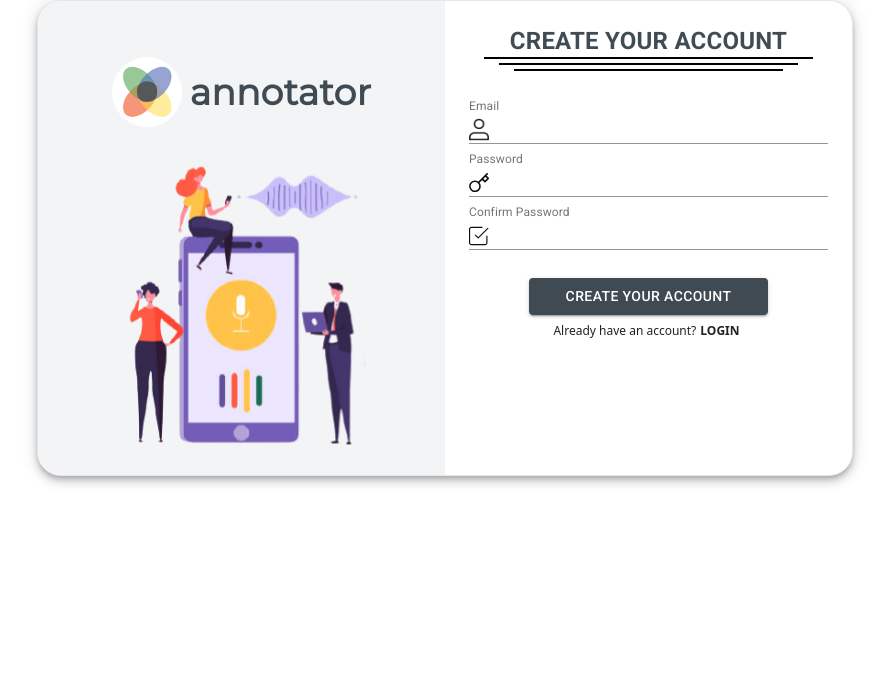
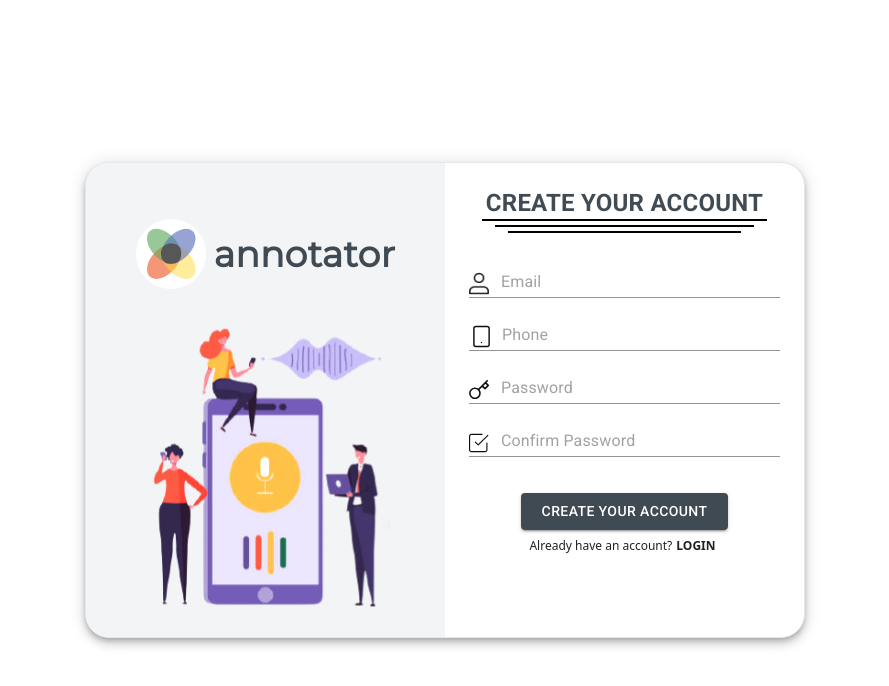
Before and after one commit to AbdulAziz0682/annotator, a React (Create React App) app: page /register in a window 1280 px wide. Shown: the top 686 px of the page, without its empty margins (195-1084 px from the left). Built offline with nearby package versions, Linux system fonts and the light colour scheme; what jss-rtl would draw is missing.

Commit message:
Added styles to Register screens and login screens

```diff
--- a/src/components/Login/DesktopLogin.js
+++ b/src/components/Login/DesktopLogin.js
@@ -30,7 +30,7 @@ export default function DesktopLogin({formik}){
                         <hr className="border-b border-black w-10/12 my-1" />
                         <hr className="border-b border-black w-9/12" />
                     </Grid>
-                    <Grid container alignItems="center" direction="column" className="my-24">
+                    <Grid container alignItems="center" direction="column" className="mt-20 mb-12">
                         <Grid item className="w-full my-2">
                             <TextField
                                 fullWidth
@@ -88,7 +88,7 @@ export default function DesktopLogin({formik}){
                         </Grid>
                     </Grid>
                     <Grid item xs={8} className="flex flex-col items-center">
-                        <Button variant="contained" color="primary" type="submit" fullWidth>Login</Button>
+                        <Button variant="contained" color="primary" type="submit" fullWidth>Log in</Button>
                         <div className="w-80 flex justify-center items-center text-xs mt-2">
                             <span>Don't have an account?</span>
                             <Link to="/register" className="font-bold uppercase mx-1">Sign up</Link>
--- a/src/components/Login/MobileLogin.js
+++ b/src/components/Login/MobileLogin.js
@@ -9,8 +9,10 @@ import ReportProblemOutlinedIcon from '@material-ui/icons/ReportProblemOutlined'
 import logo from '../../assets/afluence.png';
 import account from '../../assets/account.png';
 import key from '../../assets/key.svg';
+
+const inputIconSize = 16;
+
 export default function MobileLogin({formik}){
-
     return (
         <Grid container alignItems="center" direction="column">
             <Grid item className="w-80 flex items-center p-6">
@@ -30,7 +32,7 @@ export default function MobileLogin({formik}){
                         InputProps={{
                             startAdornment:(
                                 <InputAdornment postition="start">
-                                    <img src={account} alt="account icon" />
+                                    <img style={{maxWidth: inputIconSize, minHeight: inputIconSize}} src={account} alt="account icon" />
                                 </InputAdornment>
                             ),
                             endAdornment:(
@@ -61,7 +63,7 @@ export default function MobileLogin({formik}){
                         InputProps={{
                             startAdornment:(
                                 <InputAdornment postition="start">
-                                    <img src={key} alt="password key" />
+                                    <img style={{maxWidth: inputIconSize, minHeight: inputIconSize}} src={key} alt="password key" />
                                 </InputAdornment>
                             ),
                             endAdornment:(
@@ -80,8 +82,8 @@ export default function MobileLogin({formik}){
                     />
                 </Grid>
             </Grid>
-            <Grid item xs={5} className="flex flex-col items-center">
-                <Button variant="contained" color="primary" type="submit" fullWidth className="p-2 text-lg">Log in</Button>
+            <Grid item xs={7} className="flex flex-col items-center">
+                <Button variant="contained" color="primary" type="submit" fullWidth className="px-2 text-2xl">Log in</Button>
                 <div className="w-80 flex justify-center items-center text-xs mt-2">
                     <span>Don't have an account?</span>
                     <Link to="/register" className="font-bold uppercase mx-1">Sign up here</Link>
--- a/src/components/Login/index.js
+++ b/src/components/Login/index.js
@@ -48,7 +48,7 @@ export default function Login(props){
     }
     return (
         <Grid container item>
-            <form onSubmit={formik.handleSubmit} className="w-full flex items-center justify-center">
+            <form onSubmit={formik.handleSubmit} className="w-full flex items-start justify-start lg:items-center lg:justify-center">
                 <Hidden smDown>
                     <DesktopLogin formik={formik} />
                 </Hidden>
--- a/src/components/Register/DesktopRegister.js
+++ b/src/components/Register/DesktopRegister.js
@@ -6,6 +6,7 @@ import ReportProblemOutlinedIcon from '@material-ui/icons/ReportProblemOutlined'
 import logo from '../../assets/afluence.png';
 import registerBackground from '../../assets/registerBackground.png';
 import account from '../../assets/account.png';
+import smartPhone from '../../assets/smartphone.svg';
 import key from '../../assets/key.svg';
 import confirm from '../../assets/confirm.svg';
 
@@ -15,7 +16,7 @@ const inputIconSize = 20;
 
 export default function DesktopRegister({formik}){
     return (
-        <Grid container component={Paper} elevation={6} id="md" direction="row" className="border md:w-5/6 lg:w-204 self-center rounded-3xl">
+        <Grid container component={Paper} elevation={6} id="md" direction="row" className="border md:w-5/6 lg:w-180 rounded-3xl">
             <Grid item xs={6} className="flex flex-col justify-center items-center p-5 bg-gray-100 rounded-l-3xl">
                 <div className="flex flex-row items-center mt-9">
                     <img src={logo} alt="afluence logo" style={{width: 70}}/>
@@ -31,19 +32,19 @@ export default function DesktopRegister({formik}){
                         <hr className="border-b border-black w-10/12 my-1" />
                         <hr className="border-b border-black w-9/12" />
                     </Grid>
-                    <Grid container alignItems="center" direction="column" className="my-6">
+                    <Grid container alignItems="center" direction="column" className="my-6" spacing={2}>
                         <Grid item className="w-full my-1">
                             <TextField
                                 fullWidth
                                 id="email"
                                 name="email"
                                 variant="standard"
-                                label="Email"
+                                placeholder="Email"
                                 size="small"
                                 InputProps={{
                                     startAdornment:(
                                         <InputAdornment postition="start">
-                                            <img src={account} style={{maxWidth: inputIconSize, minHeight: inputIconSize}} alt="account icon" />
+                                            <img className="mr-1" src={account} style={{maxWidth: inputIconSize, minHeight: inputIconSize}} alt="account icon" />
                                         </InputAdornment>
                                     ),
                                     endAdornment:(
@@ -62,16 +63,44 @@ export default function DesktopRegister({formik}){
                         <Grid item className="w-full my-1">
                             <TextField
                                 fullWidth
+                                type="number"
+                                id="phone"
+                                name="phone"
+                                variant="standard"
+                                placeholder="Phone"
+                                size="small"
+                                InputProps={{
+                                    startAdornment:(
+                                        <InputAdornment postition="start">
+                                            <img style={{maxWidth: inputIconSize+5, minHeight: inputIconSize+5}} src={smartPhone} alt="smartPhone icon" />
+                                        </InputAdornment>
+                                    ),
+                                    endAdornment:(
+                                        (formik.touched.phone && Boolean(formik.errors.phone)) &&
+                                        <InputAdornment position="end">
+                                            <ReportProblemOutlinedIcon color="secondary" className="w-5" />
+                                        </InputAdornment>
+                                    ),
+                                }}
+                                value={formik.values.phone}
+                                onChange={formik.handleChange}
+                                error={formik.touched.phone && Boolean(formik.errors.phone)}
+                                helperText={formik.touched.phone && formik.errors.phone}
+                            />
+                        </Grid>
+                        <Grid item className="w-full my-1">
+                            <TextField
+                                fullWidth
                                 type="password"
                                 id="password"
                                 name="password"
                                 variant="standard"
-                                label="Password"
+                                placeholder="Password"
                                 size="small"
                                 InputProps={{
                                     startAdornment:(
                                         <InputAdornment postition="start">
-                                            <img src={key} style={{maxWidth: inputIconSize, minHeight: inputIconSize}} alt="password key" />
+                                            <img className="mr-1" src={key} style={{maxWidth: inputIconSize, minHeight: inputIconSize}} alt="password key" />
                                         </InputAdornment>
                                     ),
                                     endAdornment:(
@@ -94,12 +123,12 @@ export default function DesktopRegister({formik}){
                                 id="confirmPassword"
                                 name="confirmPassword"
                                 variant="standard"
-                                label="Confirm Password"
+                                placeholder="Confirm Password"
                                 size="small"
                                 InputProps={{
                                     startAdornment:(
                                         <InputAdornment postition="start">
-                                            <img src={confirm} style={{maxWidth: inputIconSize, minHeight: inputIconSize}} alt="confirmPassword key" />
+                                            <img className="mr-1" src={confirm} style={{maxWidth: inputIconSize, minHeight: inputIconSize}} alt="confirmPassword key" />
                                         </InputAdornment>
                                     ),
                                     endAdornment:(
--- a/src/components/Register/MobileRegister.js
+++ b/src/components/Register/MobileRegister.js
@@ -1,4 +1,4 @@
-import { Button, FormHelperText, Grid, InputLabel, Typography, InputAdornment, Paper, makeStyles, Input } from '@material-ui/core';
+import { Button, Grid, Typography, InputAdornment} from '@material-ui/core';
 import { TextField } from '@material-ui/core';
 
 import ReportProblemOutlinedIcon from '@material-ui/icons/ReportProblemOutlined';
@@ -11,11 +11,11 @@ import confirm from '../../assets/confirm.svg';
 
 import { Link } from 'react-router-dom';
 
-const inputIconSize = 20;
+const inputIconSize = 16;
 
 export default function MobileRegister({formik}){
     return (
-        <Grid container alignItems="center" direction="column">
+        <Grid container alignItems="center" direction="column" className="justify-self-start">
             <Grid item className="w-80 flex items-center p-6">
                 <img src={logo} alt="logo" style={{width: 100}}/>
                 <Typography variant="h4" color="primary" style={{fontFamily: "'Montserrat', sans-serif"}}>annotator</Typography>
@@ -145,11 +145,11 @@ export default function MobileRegister({formik}){
                     />
                 </Grid>
             </Grid>
-            <Grid item xs={5} className="flex flex-col items-center">
-                <Button variant="contained" color="primary" type="submit" fullWidth className="p-2 text-lg">Sign up</Button>
+            <Grid item xs={7} className="flex flex-col items-center">
+                <Button variant="contained" color="primary" type="submit" fullWidth className="px-2 text-2xl">Sign up</Button>
                 <div className="w-80 flex justify-center items-center text-xs mt-2">
                     <span>Already have an account?</span>
-                    <Link to="/login" className="font-bold mx-1">LOGIN</Link>
+                    <Link to="/login" className="font-bold mx-1">LOGIN HERE</Link>
                 </div>
             </Grid>
         </Grid>
--- a/src/components/Register/index.js
+++ b/src/components/Register/index.js
@@ -7,6 +7,7 @@ import * as yup from 'yup';
 import { useSelector } from 'react-redux';
 
 import { Redirect } from 'react-router';
+
 import DesktopRegister from './DesktopRegister';
 import MobileRegister from './MobileRegister';
 
@@ -51,8 +52,8 @@ export default function Register(props){
         return <Redirect push to="/home" />
     }
     return (
-        <Grid item container>
-            <form onSubmit={formik.handleSubmit} className="w-full flex items-center justify-center">
+        <Grid item className="w-full h-full">
+            <form onSubmit={formik.handleSubmit} className={`w-full h-full flex items-start justify-start lg:items-center lg:justify-center`}>
                 <Hidden smDown>
                     <DesktopRegister formik={formik} />
                 </Hidden>
--- a/src/routes/index.js
+++ b/src/routes/index.js
@@ -21,7 +21,7 @@ export default function Routes({children}){
                 <Grid item>
                     {loggedIn && <TopBar />}
                 </Grid>
-                <Grid container item>
+                <Grid container item style={{height: `calc(100vh - ${loggedIn ? '57px' : '0vh'})`}}>
                     <Switch>
                         <Route exact path="/login"><Login /></Route>
                         <Route exact path="/projects"><Projects /></Route>
```
Lines whose indentation alone changed are shown as unchanged.
